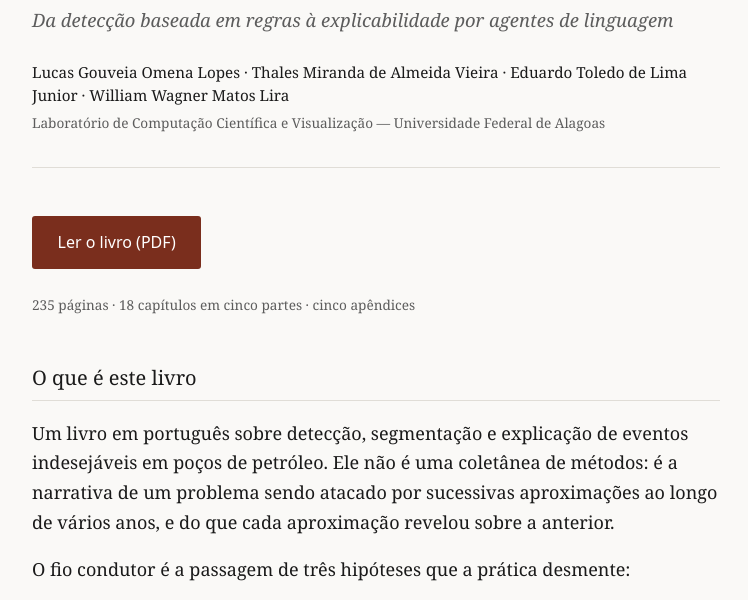
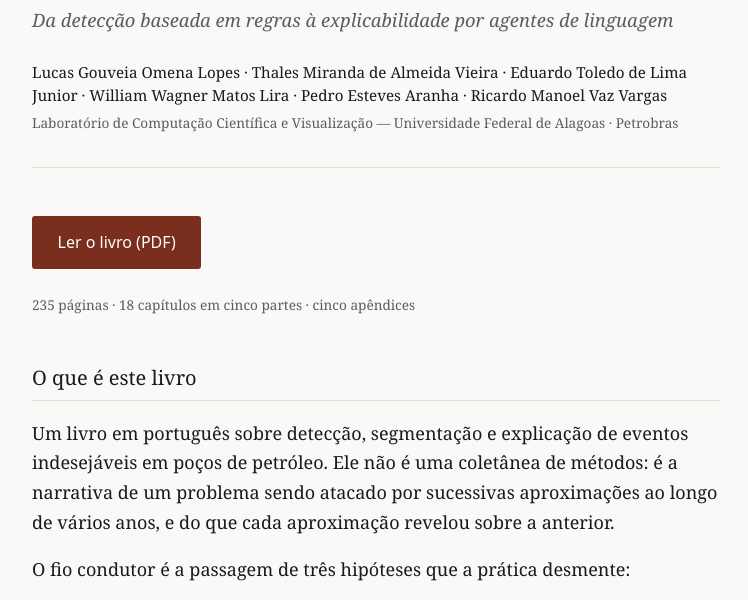
Before and after one commit to LucaswasTaken/Aprendizado-de-Mundo-Aberto-em-Petroleo, a plain HTML site: page site/index.html in a window 1280 px wide. Shown: the part 141-741 px from the top of the page, without its empty margins (264-1012 px from the left). Drawn offline with Linux system fonts and the light colour scheme.

Commit message:
Add invitation email for co-authors of the book "Aprendizado de Mundo Aberto em Poços de Petróleo"

```diff
--- a/site/index.html
+++ b/site/index.html
@@ -5,7 +5,7 @@
 <meta name="viewport" content="width=device-width, initial-scale=1">
 <title>Aprendizado de Mundo Aberto em Poços de Petróleo</title>
 <meta name="description" content="Livro em português sobre detecção, segmentação e explicação de eventos indesejáveis em poços de petróleo.">
-<meta name="author" content="Lucas Gouveia Omena Lopes; Thales Miranda de Almeida Vieira; Eduardo Toledo de Lima Junior; William Wagner Matos Lira">
+<meta name="author" content="Lucas Gouveia Omena Lopes; Thales Miranda de Almeida Vieira; Eduardo Toledo de Lima Junior; William Wagner Matos Lira; Pedro Esteves Aranha; Ricardo Manoel Vaz Vargas">
 <meta property="og:title" content="Aprendizado de Mundo Aberto em Poços de Petróleo">
 <meta property="og:description" content="Da detecção baseada em regras à explicabilidade por agentes de linguagem.">
 <meta property="og:type" content="book">
@@ -77,9 +77,10 @@
   <p class="subtitulo">Da detecção baseada em regras à explicabilidade por agentes de linguagem</p>
   <p class="autores">
     Lucas Gouveia Omena Lopes &middot; Thales Miranda de Almeida Vieira &middot;
-    Eduardo Toledo de Lima Junior &middot; William Wagner Matos Lira
+    Eduardo Toledo de Lima Junior &middot; William Wagner Matos Lira &middot;
+    Pedro Esteves Aranha &middot; Ricardo Manoel Vaz Vargas
   </p>
-  <p class="filiacao">Laboratório de Computação Científica e Visualização &mdash; Universidade Federal de Alagoas</p>
+  <p class="filiacao">Laboratório de Computação Científica e Visualização &mdash; Universidade Federal de Alagoas &middot; Petrobras</p>
 </header>
 
 <p><a class="baixar" href="main.pdf">Ler o livro (PDF)</a></p>
```
Also changed, not shown: 7 other files.
